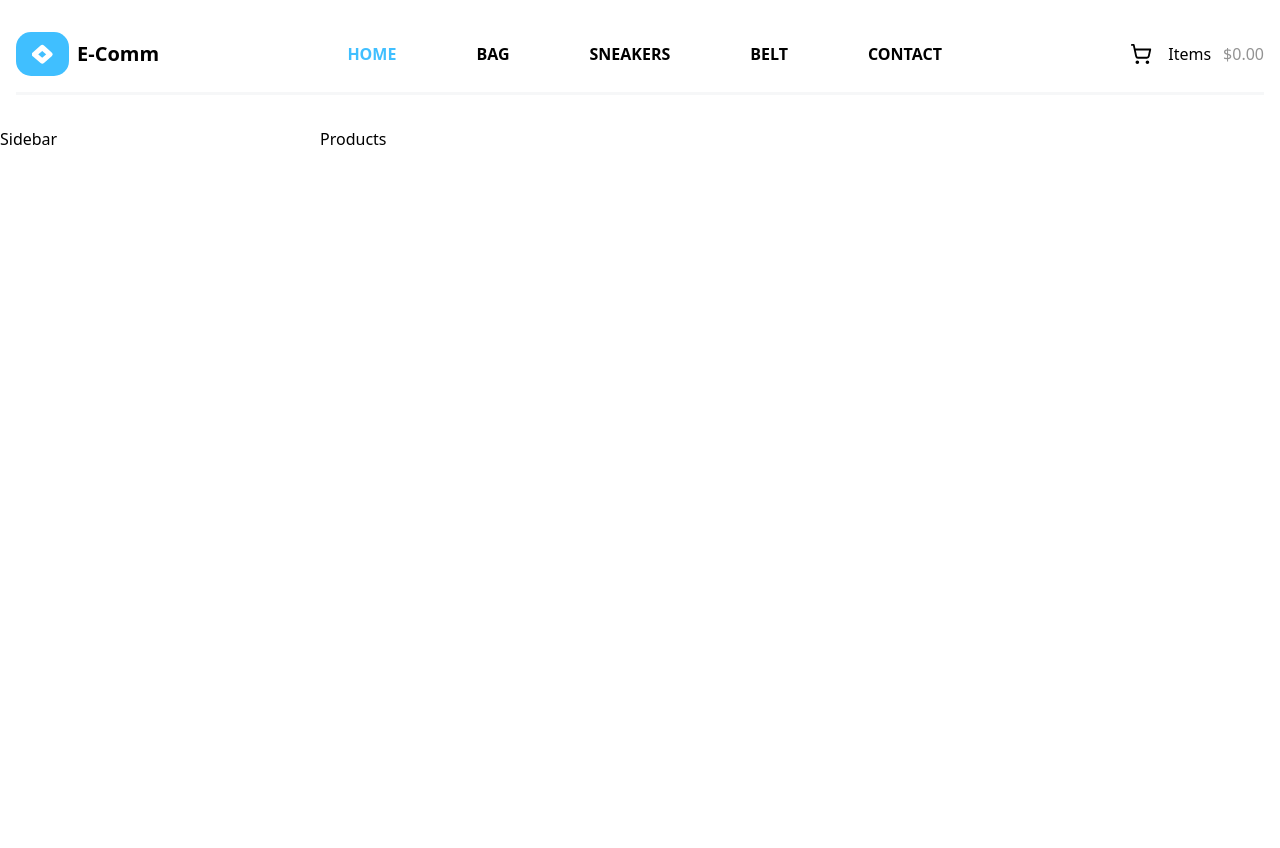
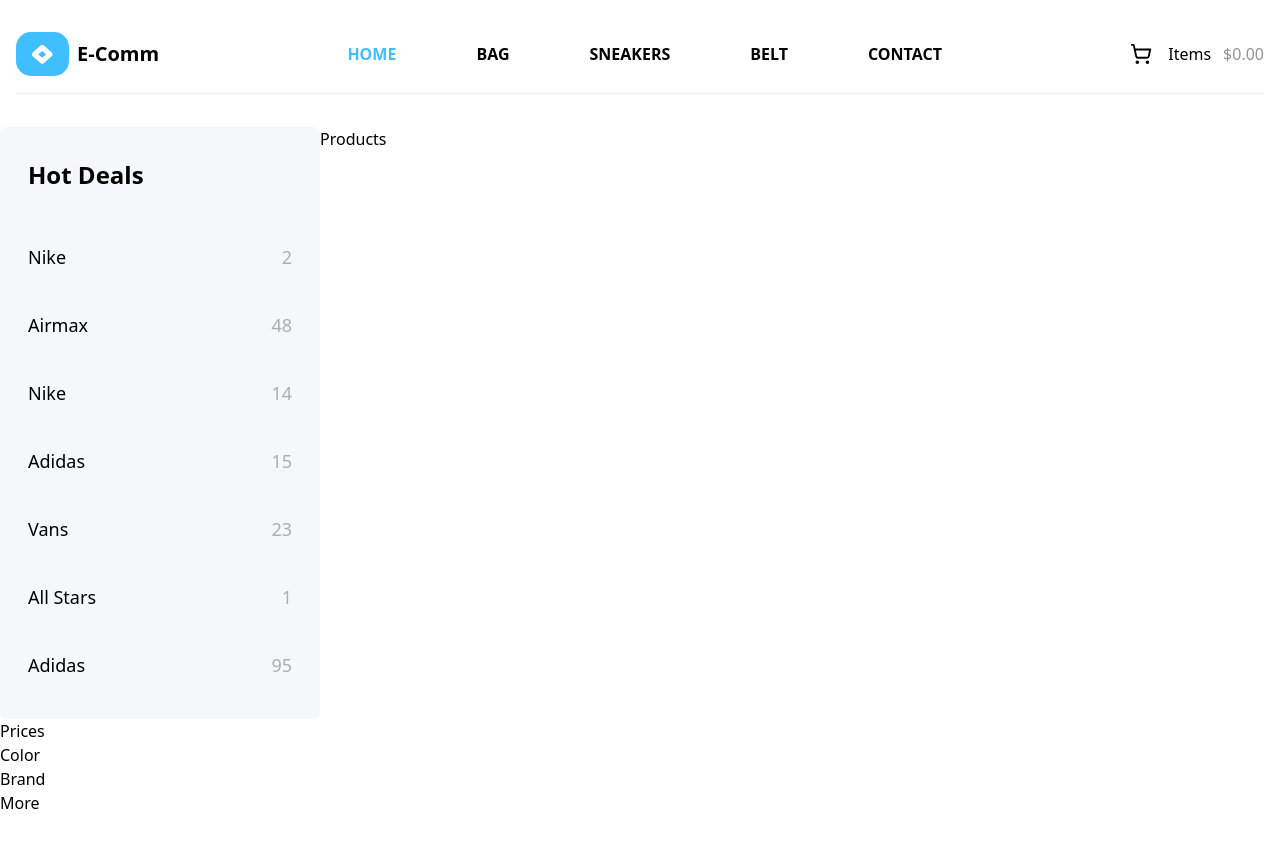
Before and after one commit to Aishix7/softdef-frontend, a React (Vite) app: page / in a window 1280 px wide. Shown: the top 848 px of the page. Built offline with nearby package versions, Linux system fonts and the light colour scheme.

Commit message:
added sidebar contents and given styling to it

```diff
--- a/src/components/SideBar.jsx
+++ b/src/components/SideBar.jsx
@@ -1,5 +1,46 @@
 import React from "react";
 
 export const SideBar = () => {
-  return <div>Sidebar</div>;
+  return (
+    <>
+      <div className="flex flex-col">
+        <div className="bg-[#f6f7f8] rounded-md px-2 ">
+          <div className="font-[620] text-2xl py-8 px-5">Hot Deals</div>
+
+          <div className="flex items-center justify-between p-5 pb-5">
+            <div className="font-medium text-lg">Nike</div>
+            <div className=" font-medium text-lg text-[#acaeb0]">2</div>
+          </div>
+          <div className="flex items-center justify-between p-5 pb-5">
+            <div className="font-medium text-lg">Airmax</div>
+            <div className=" font-medium text-lg text-[#acaeb0]">48</div>
+          </div>
+          <div className="flex items-center justify-between p-5 pb-5">
+            <div className="font-medium text-lg">Nike</div>
+            <div className=" font-medium text-lg text-[#acaeb0]">14</div>
+          </div>
+          <div className="flex items-center justify-between p-5 pb-5">
+            <div className="font-medium text-lg">Adidas</div>
+            <div className=" font-medium text-lg text-[#acaeb0]">15</div>
+          </div>
+          <div className="flex items-center justify-between p-5 pb-5">
+            <div className="font-medium text-lg">Vans</div>
+            <div className=" font-medium text-lg text-[#acaeb0]">23</div>
+          </div>
+          <div className="flex items-center justify-between p-5 pb-5">
+            <div className="font-medium text-lg">All Stars</div>
+            <div className=" font-medium text-lg text-[#acaeb0]">1</div>
+          </div>
+          <div className="flex items-center justify-between p-5 pb-10">
+            <div className="font-medium text-lg">Adidas</div>
+            <div className=" font-medium text-lg text-[#acaeb0]">95</div>
+          </div>
+        </div>
+        <div>Prices</div>
+        <div>Color</div>
+        <div>Brand</div>
+        <div>More</div>
+      </div>
+    </>
+  );
 };
```
